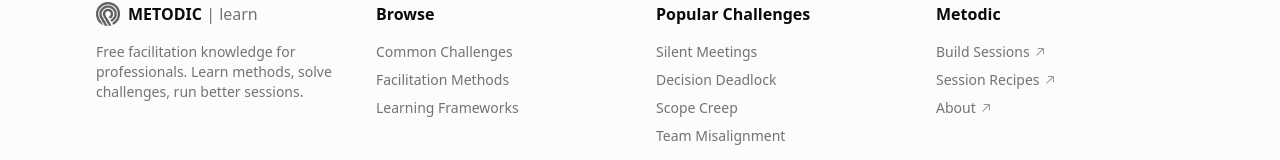
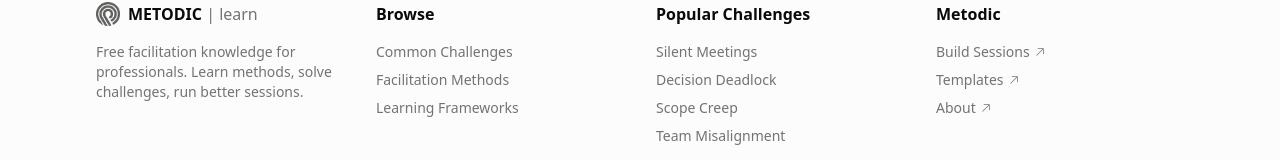
Before and after one commit to demadera39/metodic-education, a Next.js app: page / in a window 1280 px wide. Shown: the part 1765-1925 px from the top of the page. Built offline with nearby package versions, Linux system fonts and the light colour scheme; no server answers; the database is empty.

Commit message:
Rename 'Session Recipes' to 'Templates' in footer

```diff
--- a/src/components/layout/Footer.tsx
+++ b/src/components/layout/Footer.tsx
@@ -97,7 +97,7 @@
                   rel="noopener noreferrer"
                   className="hover:text-foreground transition-colors flex items-center gap-1"
                 >
-                  Session Recipes
+                  Templates
                   <Icon icon="carbon:arrow-up-right" className="h-3 w-3" />
                 </a>
               </li>
```
